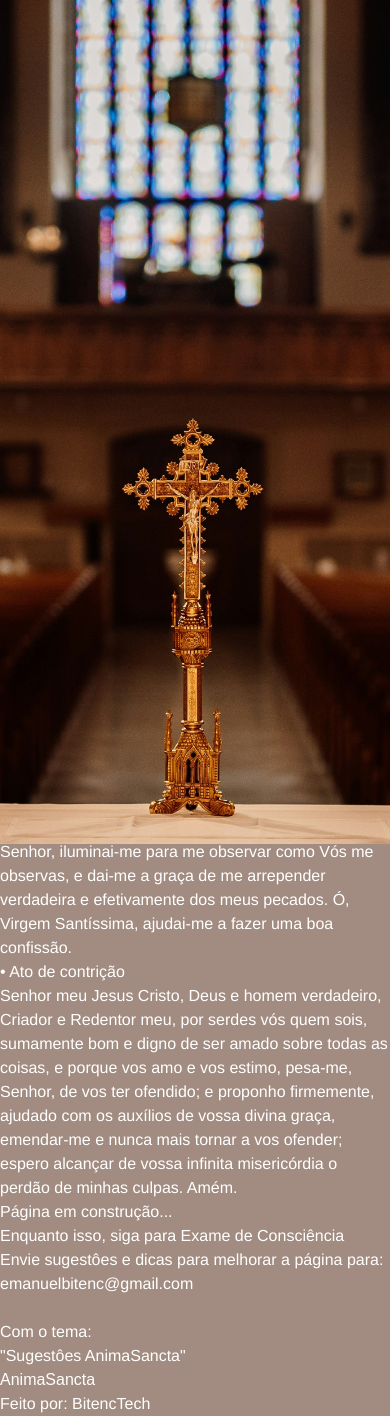
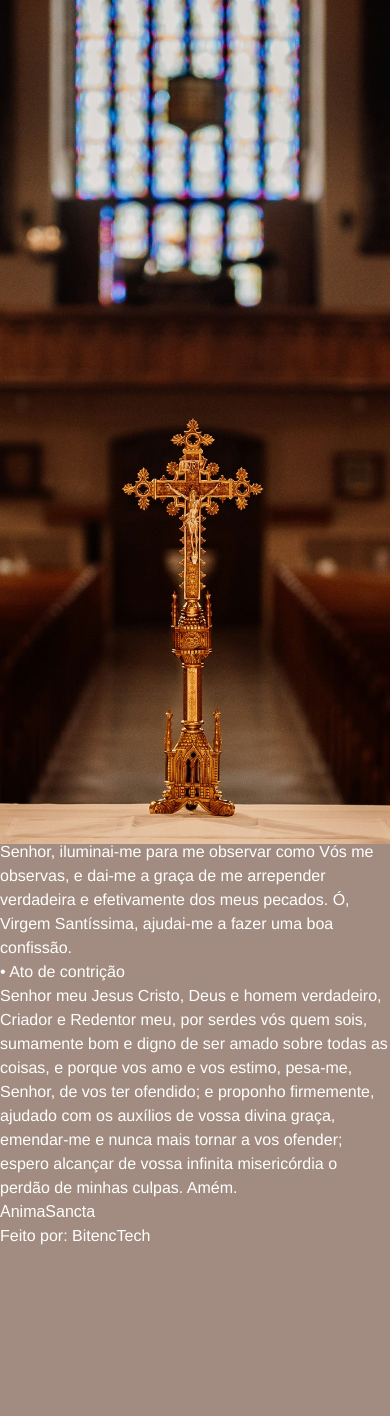
Before and after one commit to EmanuelBitenc/AnimaSancta, a Next.js app: page /oracoes in a window 390 px wide. After the commit the page ends 1248 px from the top, so only its background shows below. Built offline with nearby package versions, Linux system fonts and the light colour scheme; a web font is replaced by a local one.

Commit message:
Ajustes box

```diff
--- a/src/app/exameConciencia/resumo.tsx
+++ b/src/app/exameConciencia/resumo.tsx
@@ -10,8 +10,8 @@
 
   return (
     <div className="px-6 pb-4">
-      <div className="flex flex-col gap-2 text-sm sm:text-lg text-center  max-w-4xl bg-white  mx-auto  rounded-lg shadow-md  px-6 p-5 text-gray-800">
-        <div className=" text-sm sm:text-lg text-center  mx-auto bg-amber-950/20 rounded-lg p-5">
+      <div className="flex flex-col gap-2 text-sm sm:text-lg text-center  sm:max-w-4xl bg-white  mx-auto  rounded-lg shadow-md p-4 sm:p-6 text-gray-800">
+        <div className=" text-sm sm:text-lg text-center  mx-auto bg-amber-950/20 rounded-lg py-5 px-2">
           <p>
             Fique tranquilo: nenhum dado é armazenado. Tudo é completamente
             privado. Paz e Bem!
--- a/src/app/oracoes/page.tsx
+++ b/src/app/oracoes/page.tsx
@@ -14,8 +14,8 @@
       <TituloPage titulo="Orações" />
 
       <div className="flex flex-col items-center gap-6 px-6   text-gray-800">
-        <div className="max-w-4xl bg-white p-6 rounded-lg shadow-md">
-          <div className=" text-sm sm:text-lg text-center  mx-auto mb-10 bg-amber-950/20 rounded-lg p-5">
+        <div className=" sm:max-w-4xl bg-white p-4 sm:p-6 rounded-lg shadow-md">
+          <div className="text-sm sm:text-lg text-center  mx-auto bg-amber-950/20 rounded-lg p-5">
             <p>
               As orações a seguir foram pensadas para te ajudar a se preparar
               para um bom exame de consciência. <br />
@@ -26,6 +26,7 @@
               Deus sempre está disposto a te acolher!
             </p>
           </div>
+          <div className="mt-6">
             {oracoes.map((oracao) => (
               <div key={oracao.id} className="mb-5">
                 <h1 className="text-amber-950 font-semibold text-xl">
@@ -36,8 +37,6 @@
             ))}
           </div>
         </div>
-      <div>
-        <EmConstrucao />
       </div>
     </div>
   );
--- a/src/app/porQueConfessar/page.tsx
+++ b/src/app/porQueConfessar/page.tsx
@@ -7,9 +7,9 @@
       <div>
         <TituloPage titulo="Por que confessar?" />
       </div>
-      <div className="flex flex-col items-center gap-6 px-6   text-gray-800">
-        <div className=" sm:max-w-4xl bg-white p-4 sm:p-6 rounded-lg shadow-md">
-          <div className=" text-sm sm:text-lg text-center  mx-auto mb-10 bg-amber-950/20 rounded-lg p-5">
+      <div className="flex flex-col items-center gap-6 px-6 ">
+        <div className=" sm:max-w-4xl bg-white p-4 sm:p-6 rounded-lg shadow-md text-gray-800">
+          <div className=" text-sm sm:text-lg text-center  mx-auto bg-amber-950/20 rounded-lg py-5 px-2 ">
             <p className=" text-sm sm:text-lg leading-relaxed">
               O sacramento da confissão, também conhecido como Reconciliação ou
               Penitência, é um dos sete sacramentos da Igreja Católica
--- a/src/components/Footer/index.tsx
+++ b/src/components/Footer/index.tsx
@@ -2,7 +2,7 @@
 
 export function Footer() {
   return (
-    <footer className="  bg-amber-950 align-bottom ">
+    <footer className="  bg-amber-950 align-bottom mt-5">
       <div className="flex flex-col py-1 justify-center text-center">
         <div>
           <h1 className="fontTsuki text-xl">AnimaSancta</h1>
--- a/src/components/emConstrucao/index.tsx
+++ b/src/components/emConstrucao/index.tsx
@@ -1,39 +1,20 @@
 "use client";
-import { useForm } from "react-hook-form";
 import "@/app/globals.css";
-import Link from "next/link";
-
-interface FormData {
-  dicas: string;
-}
 
 export default function EmConstrucao() {
-  const methdos = useForm<FormData>();
-  const { register, watch } = methdos;
-
-  const preenchido = watch("dicas") !== null;
-
   return (
     <div className="m-auto  ">
-      <div className="flex flex-col  my-10 gap-5 justify-center px-4  items-center">
-        <h1 className="mx-auto my-auto mb-4 text-amber-950 text-center">
-          Página em construção...
-          <br /> Enquanto isso, siga para{" "}
-          <span className="underline text-amber-950 font-bold">
-            <Link href={"/exameConciencia"}> Exame de Consciência</Link>
+      <div className=" mx-auto p-4  rounded-lg flex flex-col gap-2 items-center text-center  text-amber-950">
+        <h1 className="mx-auto my-auto ">Página em construção...</h1>
+        <p className="mx-auto ">
+          Envie sugestôes e dicas para melhorar a página para: <br />
+          <span className="underline text-white/80">
+            emanuelbitenc@gmail.com
           </span>
-        </h1>
-        <div className="sm:w-2/4 mx-auto p-4  rounded-lg flex items-center text-center">
-          <p className="mx-auto  ">
-            Envie sugestôes e dicas para melhorar a página para: <br />
-            <span className="underline">emanuelbitenc@gmail.com</span>
-            <br />
-            <br />
-            Com o tema:
-            <br />
-            "Sugestôes AnimaSancta"
-          </p>
-        </div>
+        </p>
+        Com o tema:
+        <br />
+        <p className="text-white/80"> "Sugestôes AnimaSancta"</p>
       </div>
     </div>
   );
```
Also changed, not shown: src/app/page.tsx (+7 -2 lines). Lines whose indentation alone changed are shown as unchanged.
